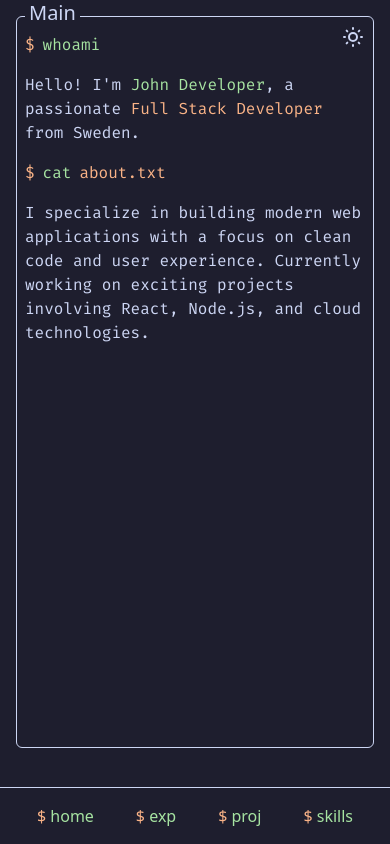
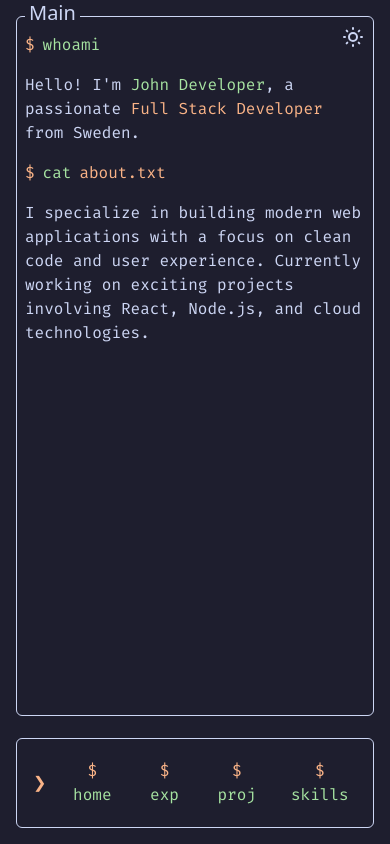
Before and after one commit to limesten/portfolio, a website: page src/index.html in a window 390 px wide. Drawn offline with Linux system fonts and the light colour scheme.

Commit message:
Improve mobile navigation styling: Add consistent spacing and TUI-style design

```diff
--- a/src/index.html
+++ b/src/index.html
@@ -27,7 +27,7 @@
             }
         </script>
     </head>
-    <body class="bg-cat-base-light dark:bg-cat-base-dark text-cat-fg-light dark:text-cat-fg-dark h-screen p-4 pb-24 md:pb-4">
+    <body class="bg-cat-base-light dark:bg-cat-base-dark text-cat-fg-light dark:text-cat-fg-dark h-screen p-4 pb-32 md:p-4">
         <div class="flex w-full h-full gap-4">
             <!-- Left column - hidden on mobile -->
             <div class="hidden md:flex w-1/4 h-full flex-col gap-4">
@@ -176,29 +176,37 @@
         </div>
 
         <!-- Mobile Bottom Navigation -->
-        <div class="fixed bottom-0 left-0 right-0 bg-cat-base-light dark:bg-cat-base-dark border-t border-cat-fg-light dark:border-cat-fg-dark md:hidden">
-            <div class="flex justify-around p-4">
-                <button class="mobile-nav-btn" data-section="home">
+        <div class="fixed bottom-0 left-0 right-0 p-4 md:hidden">
+            <div class="bg-cat-base-light dark:bg-cat-base-dark border border-cat-fg-light dark:border-cat-fg-dark rounded-md">
+                <div class="flex justify-around items-center p-4 font-mono">
+                    <div class="flex items-center gap-4">
+                        <span class="text-cat-peach-light dark:text-cat-peach-dark">❯</span>
+                        <div class="flex gap-4">
+                            <button class="mobile-nav-btn hover:bg-cat-fg-light/10 dark:hover:bg-cat-fg-dark/10 rounded px-2 py-1 transition-colors" data-section="home">
                                 <span class="text-cat-peach-light dark:text-cat-peach-dark">$</span>
                                 <span class="text-cat-green-light dark:text-cat-green-dark">home</span>
                             </button>
-                <button class="mobile-nav-btn" data-section="experience">
+                            <button class="mobile-nav-btn hover:bg-cat-fg-light/10 dark:hover:bg-cat-fg-dark/10 rounded px-2 py-1 transition-colors" data-section="experience">
                                 <span class="text-cat-peach-light dark:text-cat-peach-dark">$</span>
                                 <span class="text-cat-green-light dark:text-cat-green-dark">exp</span>
                             </button>
-                <button class="mobile-nav-btn" data-section="projects">
+                            <button class="mobile-nav-btn hover:bg-cat-fg-light/10 dark:hover:bg-cat-fg-dark/10 rounded px-2 py-1 transition-colors" data-section="projects">
                                 <span class="text-cat-peach-light dark:text-cat-peach-dark">$</span>
                                 <span class="text-cat-green-light dark:text-cat-green-dark">proj</span>
                             </button>
-                <button class="mobile-nav-btn" data-section="skills">
+                            <button class="mobile-nav-btn hover:bg-cat-fg-light/10 dark:hover:bg-cat-fg-dark/10 rounded px-2 py-1 transition-colors" data-section="skills">
                                 <span class="text-cat-peach-light dark:text-cat-peach-dark">$</span>
                                 <span class="text-cat-green-light dark:text-cat-green-dark">skills</span>
                             </button>
                         </div>
                     </div>
+                </div>
+            </div>
+        </div>
 
         <!-- Mobile Bottom Drawer -->
-        <div id="mobileDrawer" class="fixed bottom-0 left-0 right-0 bg-cat-base-light dark:bg-cat-base-dark border-t border-cat-fg-light dark:border-cat-fg-dark transform translate-y-full transition-transform duration-300 md:hidden">
+        <div id="mobileDrawer" class="fixed bottom-0 left-0 right-0 p-4 transform translate-y-full transition-transform duration-300 md:hidden">
+            <div class="bg-cat-base-light dark:bg-cat-base-dark border border-cat-fg-light dark:border-cat-fg-dark rounded-md">
                 <div class="p-4">
                     <div class="flex justify-between items-center mb-4">
                         <div class="text-xl">
@@ -216,6 +224,7 @@
                     </div>
                 </div>
             </div>
+        </div>
 
         <script src="./js/main.js"></script>
     </body>
--- a/src/js/main.js
+++ b/src/js/main.js
@@ -362,9 +362,11 @@ document.querySelectorAll('.mobile-nav-btn').forEach(btn => {
         // Add active state to button
         document.querySelectorAll('.mobile-nav-btn').forEach(b => {
             b.classList.remove('active');
+            b.classList.remove('bg-cat-fg-light/10', 'dark:bg-cat-fg-dark/10');
             b.querySelector('span:last-child').classList.remove('underline');
         });
         btn.classList.add('active');
+        btn.classList.add('bg-cat-fg-light/10', 'dark:bg-cat-fg-dark/10');
         btn.querySelector('span:last-child').classList.add('underline');
 
         if (section === 'home') {
@@ -413,6 +415,7 @@ drawerClose.addEventListener('click', () => {
     // Remove active states
     document.querySelectorAll('.mobile-nav-btn').forEach(btn => {
         btn.classList.remove('active');
+        btn.classList.remove('bg-cat-fg-light/10', 'dark:bg-cat-fg-dark/10');
         btn.querySelector('span:last-child').classList.remove('underline');
     });
 });
@@ -459,6 +462,7 @@ function updateDrawerContent(section) {
             // Remove active states from mobile nav buttons
             document.querySelectorAll('.mobile-nav-btn').forEach(btn => {
                 btn.classList.remove('active');
+                btn.classList.remove('bg-cat-fg-light/10', 'dark:bg-cat-fg-dark/10');
                 btn.querySelector('span:last-child').classList.remove('underline');
             });
         });
```
Also changed, not shown: src/css/output.css. Lines whose indentation alone changed are shown as unchanged.
